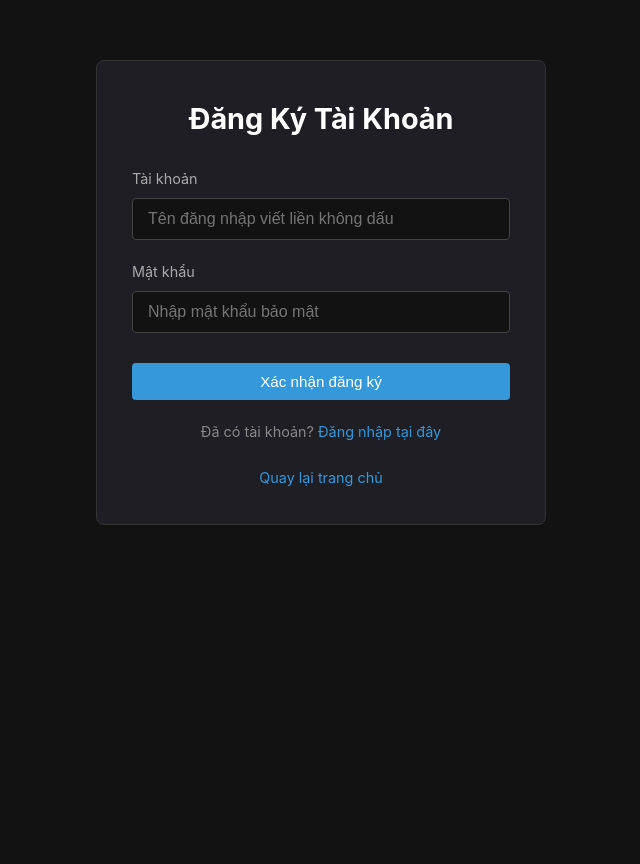
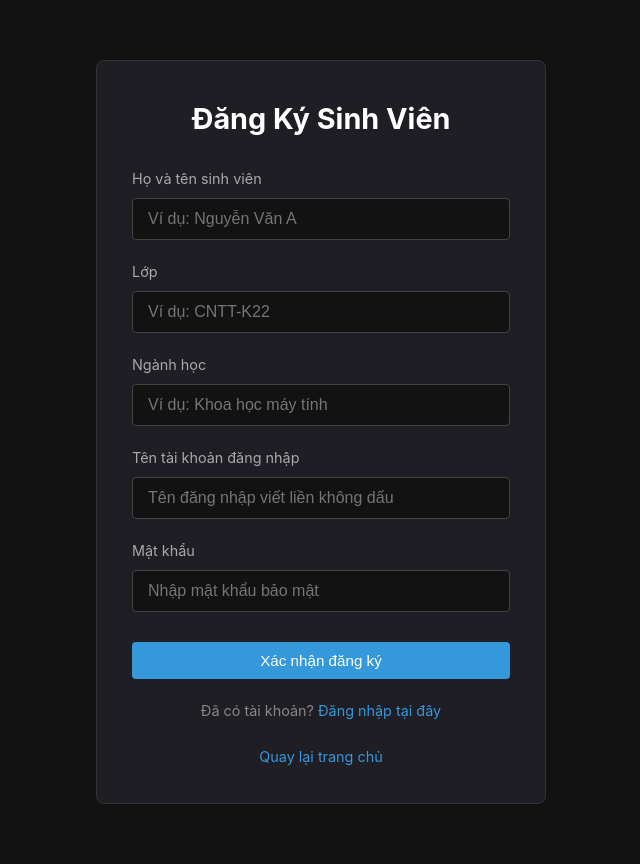
Before and after one commit to Mikarinnn/Nhom3-Quanlydiemsinhvien, a Flask app: page /dangky in a window 1280 px wide. Shown: the whole page, without its empty margins (319-959 px from the left). Before the commit the page ends 525 px from the top, so only its background shows below. Run offline with Flask 3, Linux system fonts and the light colour scheme.

Commit message:
Add files via upload

```diff
--- a/quanlydiemsinhvien/app.py
+++ b/quanlydiemsinhvien/app.py
@@ -96,6 +96,9 @@ def register():
     if request.method == 'POST':
         username = request.form.get('username')
         password = request.form.get('password')
+        full_name = request.form.get('full_name')
+        class_name = request.form.get('class_name')
+        major = request.form.get('major')
 
         user_exists = User.query.filter_by(username=username).first()
         if user_exists:
@@ -108,17 +111,19 @@ def register():
             db.session.add(student_role)
             db.session.commit()
 
-        new_user = User(username=username, full_name='Chưa cập nhật', role=student_role)
+        # Lưu thông tin User mới
+        new_user = User(username=username, full_name=full_name, role=student_role)
         new_user.set_password(password)
 
         db.session.add(new_user)
         db.session.commit()
 
-        new_profile = StudentProfile(user_id=new_user.id, class_name='Chưa cập nhật', major='Chưa cập nhật')
+        # Lưu thông tin Lớp và Ngành
+        new_profile = StudentProfile(user_id=new_user.id, class_name=class_name, major=major)
         db.session.add(new_profile)
         db.session.commit()
 
-        flash('Đăng ký tài khoản thành công! Vui lòng đăng nhập.')
+        flash('Đăng ký tài khoản sinh viên thành công! Vui lòng đăng nhập.')
         return redirect(url_for('login'))
 
     return render_template('dangky.html')
--- a/quanlydiemsinhvien/templates/dangky.html
+++ b/quanlydiemsinhvien/templates/dangky.html
@@ -3,14 +3,14 @@
 <head>
     <meta charset="UTF-8">
     <meta name="viewport" content="width=device-width, initial-scale=1.0">
-    <title>Đăng ký tài khoản</title>
+    <title>Đăng ký tài khoản sinh viên</title>
     <link rel="stylesheet" href="{{ url_for('static', filename='css/style.css') }}">
 </head>
 <body>
 
     <main class="container">
         <div class="form-container">
-            <h2>Đăng Ký Tài Khoản</h2>
+            <h2>Đăng Ký Sinh Viên</h2>
 
             {% with messages = get_flashed_messages() %}
                 {% if messages %}
@@ -22,7 +22,22 @@
 
             <form action="/dangky" method="POST">
                 <div class="form-group">
-                    <label for="username">Tài khoản</label>
+                    <label for="full_name">Họ và tên sinh viên</label>
+                    <input type="text" id="full_name" name="full_name" class="form-control" placeholder="Ví dụ: Nguyễn Văn A" required>
+                </div>
+
+                <div class="form-group">
+                    <label for="class_name">Lớp</label>
+                    <input type="text" id="class_name" name="class_name" class="form-control" placeholder="Ví dụ: CNTT-K22" required>
+                </div>
+
+                <div class="form-group">
+                    <label for="major">Ngành học</label>
+                    <input type="text" id="major" name="major" class="form-control" placeholder="Ví dụ: Khoa học máy tính" required>
+                </div>
+
+                <div class="form-group">
+                    <label for="username">Tên tài khoản đăng nhập</label>
                     <input type="text" id="username" name="username" class="form-control" placeholder="Tên đăng nhập viết liền không dấu" required autocomplete="off">
                 </div>
 
--- a/quanlydiemsinhvien/templates/trangchu.html
+++ b/quanlydiemsinhvien/templates/trangchu.html
@@ -12,7 +12,7 @@
         <div class="logo">Đại học Mỏ - Địa Chất</div>
         <div class="user-menu">
             {% if 'user_id' in session %}
-                <span>Xin chào, <strong>{{ session.get('full_name') }}</strong> ({{ session.get('role') }})</span>
+                <span>Xin chào, <strong>{{ session.get('full_name') }}</strong></span>
                 <a href="/dangxuat" class="btn btn-danger">Đăng xuất</a>
             {% else %}
                 <a href="/dangnhap" class="btn btn-primary">Đăng nhập</a>
```
